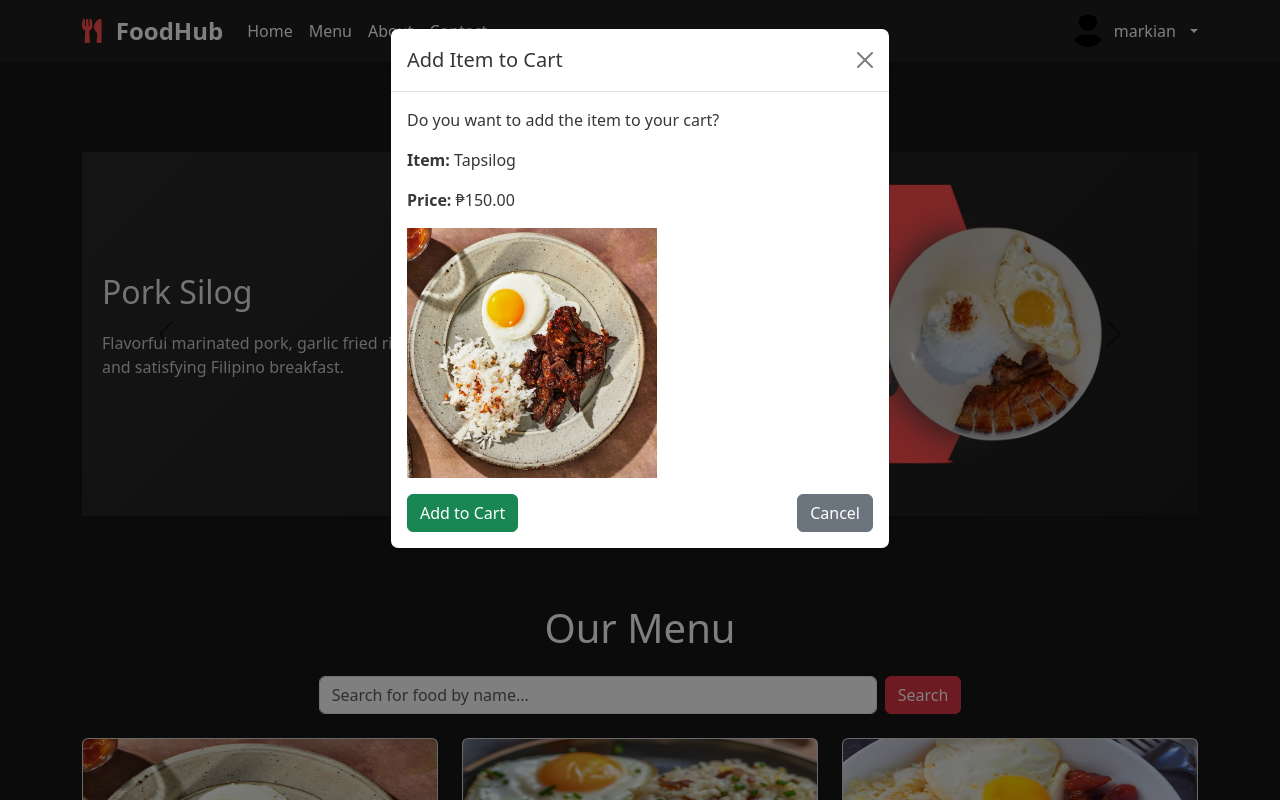
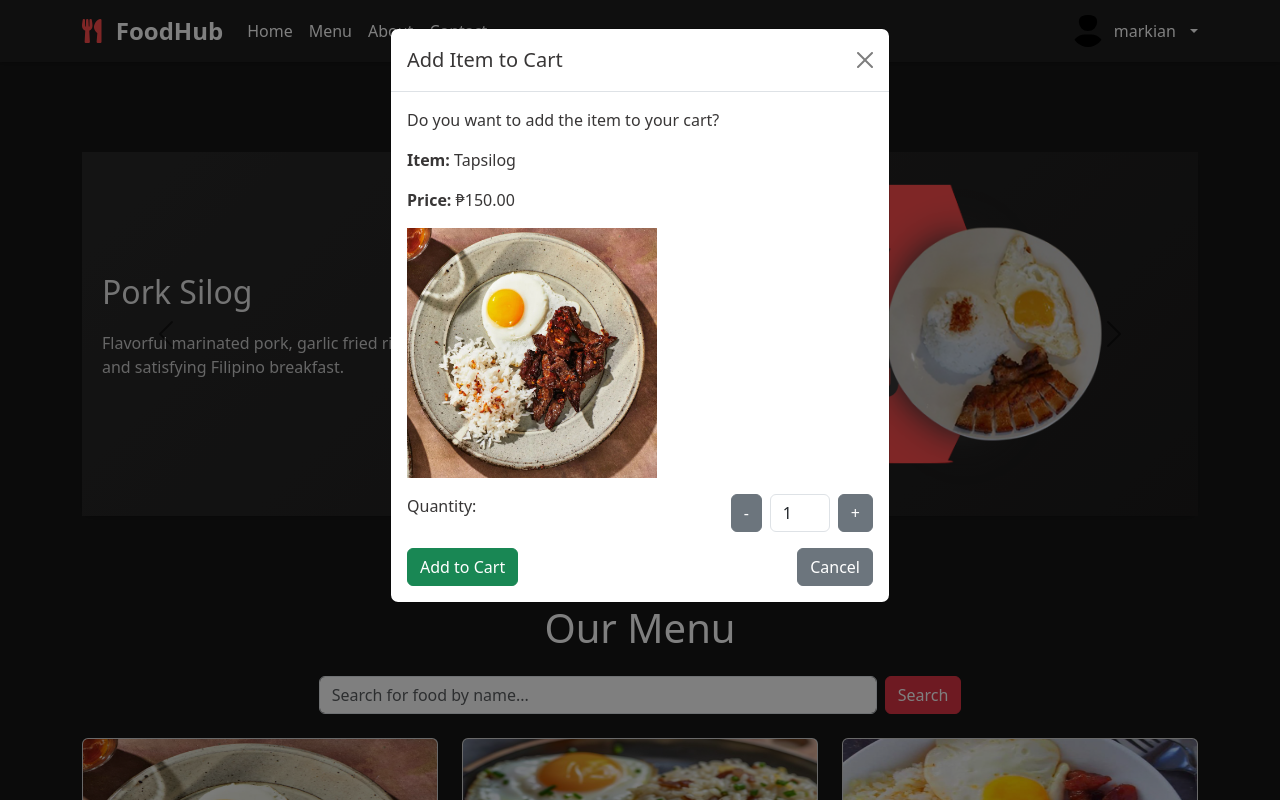
Before and after one commit to markerspoint/OnlineFoodSystem, a PHP site: page / in a window 1280 px wide, after a click on "Add to Cart". Run offline with PHP 8.4, Linux system fonts and the light colour scheme; a user stored in the database is signed in; data comes from the database, SQL or seed files in the repository.

Commit message:
modal has been updated

```diff
--- a/menu.php
+++ b/menu.php
@@ -78,13 +78,41 @@ $result = $stmt->get_result();
                 <div id="itemDetails">
                     <p><strong>Item:</strong> <span id="itemName"></span></p>
                     <p><strong>Price:</strong> ₱<span id="itemPrice"></span></p>
-                    <img id="itemImage" src="" alt="Item image" class="img-fluid"
-                        style="max-width: 100%; height: auto;">
+                    <img id="itemImage" src="" alt="Item image" class="img-fluid" style="max-width: 100%; height: auto;">
                 </div>
+
+                <!-- Quantity Selector -->
+                <div class="d-flex justify-content-between mt-3">
+                    <label for="quantity" class="form-label">Quantity:</label>
+                    <div class="d-flex align-items-center">
+                        <button type="button" class="btn btn-secondary" id="decreaseQty">-</button>
+                        <input type="number" id="quantity" class="form-control mx-2" value="1" min="1" style="width: 60px;">
+                        <button type="button" class="btn btn-secondary" id="increaseQty">+</button>
+                    </div>
+                </div>
+
                 <div class="d-flex justify-content-between mt-3">
                     <button type="button" class="btn btn-success" id="addToCartBtn">Add to Cart</button>
                     <button type="button" class="btn btn-secondary" data-bs-dismiss="modal">Cancel</button>
                 </div>
+            </div>
+        </div>
+    </div>
+</div>
+
+<!-- Success Modal -->
+<div class="modal fade" id="successModal" tabindex="-1" aria-labelledby="successModalLabel" aria-hidden="true">
+    <div class="modal-dialog">
+        <div class="modal-content">
+            <div class="modal-header">
+                <h5 class="modal-title" id="successModalLabel">Success!</h5>
+                <button type="button" class="btn-close" data-bs-dismiss="modal" aria-label="Close"></button>
+            </div>
+            <div class="modal-body">
+                <p id="successMessage"></p>
+            </div>
+            <div class="modal-footer">
+                <button type="button" class="btn btn-primary" data-bs-dismiss="modal">OK</button>
             </div>
         </div>
     </div>
@@ -116,7 +144,24 @@ $result = $stmt->get_result();
     const itemNameElement = document.getElementById('itemName');
     const itemPriceElement = document.getElementById('itemPrice');
     const itemImageElement = document.getElementById('itemImage');
+    const quantityInput = document.getElementById('quantity');
     const addToCartBtn = document.getElementById('addToCartBtn');
+    const decreaseQtyButton = document.getElementById('decreaseQty');
+    const increaseQtyButton = document.getElementById('increaseQty');
+
+    const successModal = new bootstrap.Modal(document.getElementById('successModal'));
+    const successMessageElement = document.getElementById('successMessage');
+
+    // Success modal - OK button to close both modals
+    const successOkButton = document.querySelector('#successModal .btn-primary');
+    const addToCartModal = new bootstrap.Modal(document.getElementById('addToCartModal'));
+
+    // Add event listener to "OK" button of the success modal
+    successOkButton.addEventListener('click', function () {
+        // Close both modals
+        addToCartModal.hide();
+        successModal.hide();
+    });
 
     addToCartButtons.forEach(button => {
         button.addEventListener('click', function () {
@@ -128,14 +173,34 @@ $result = $stmt->get_result();
             itemPriceElement.textContent = itemPrice;
             itemImageElement.src = itemImage;
 
-                // Optionally, handle adding the item to a cart (local storage or session)
+            // Reset quantity to 1 each time a new item is added to cart
+            quantityInput.value = 1;
+
+            // Handle quantity increase and decrease
+            increaseQtyButton.addEventListener('click', function () {
+                quantityInput.value = parseInt(quantityInput.value) + 1;
+            });
+
+            decreaseQtyButton.addEventListener('click', function () {
+                if (parseInt(quantityInput.value) > 1) {
+                    quantityInput.value = parseInt(quantityInput.value) - 1;
+                }
+            });
+
+            // Handle the 'Add to Cart' action
             addToCartBtn.onclick = function () {
-                    // Code to add item to cart (e.g., store in session/local storage)
-                    alert(itemName + " has been added to your cart!");
-                    // Close the modal after adding to cart
-                    $('#addToCartModal').modal('hide');
+                const quantity = quantityInput.value;
+                const message = `${quantity} ${itemName}(s) have been added to your cart!`;
+
+                // Show the success message modal
+                successMessageElement.textContent = message;
+                successModal.show();
+
+                // Close the add to cart modal
+                addToCartModal.hide();
             };
         });
     });
 });
+
 </script>
```
Lines whose indentation alone changed are shown as unchanged.
